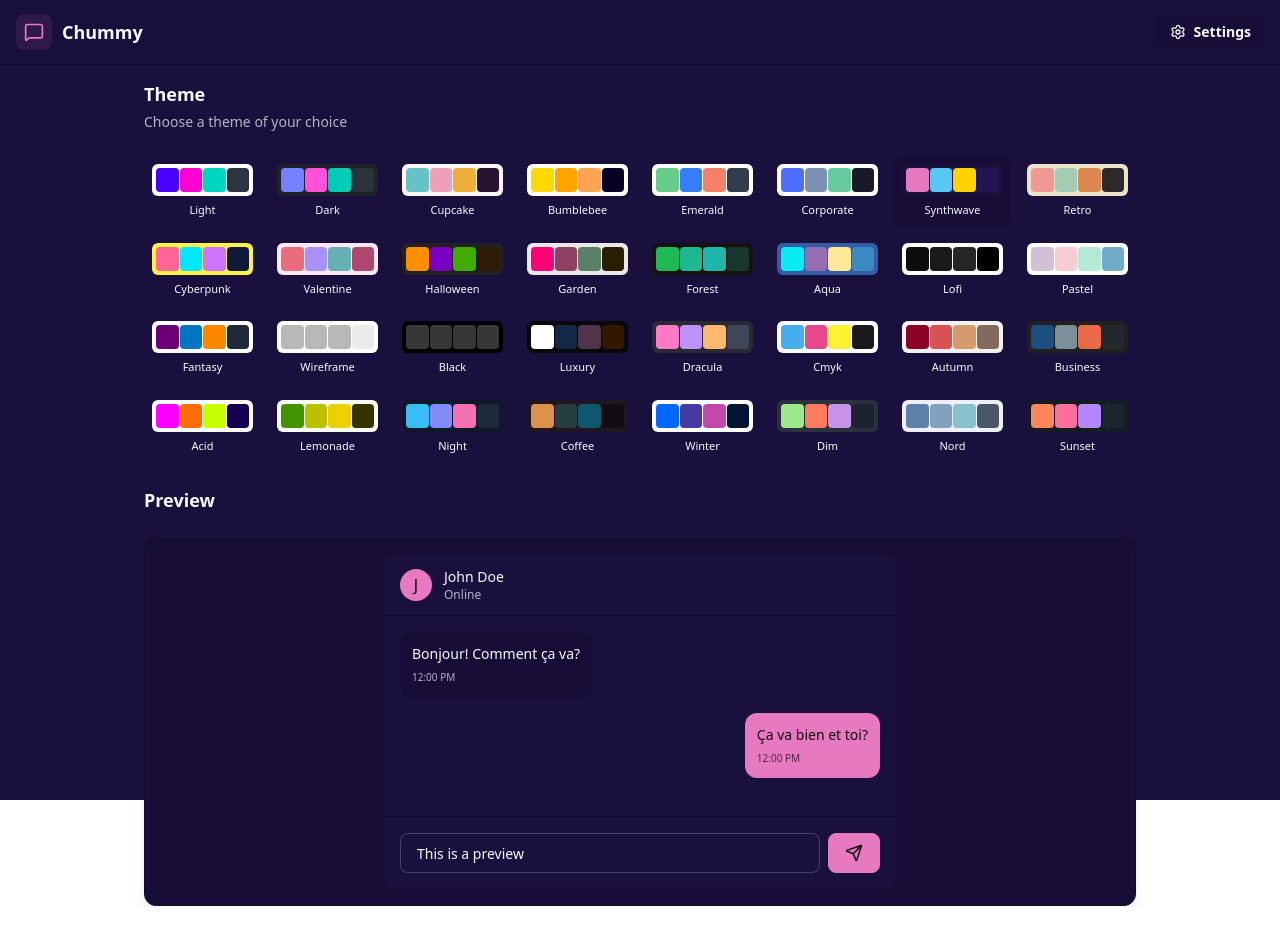
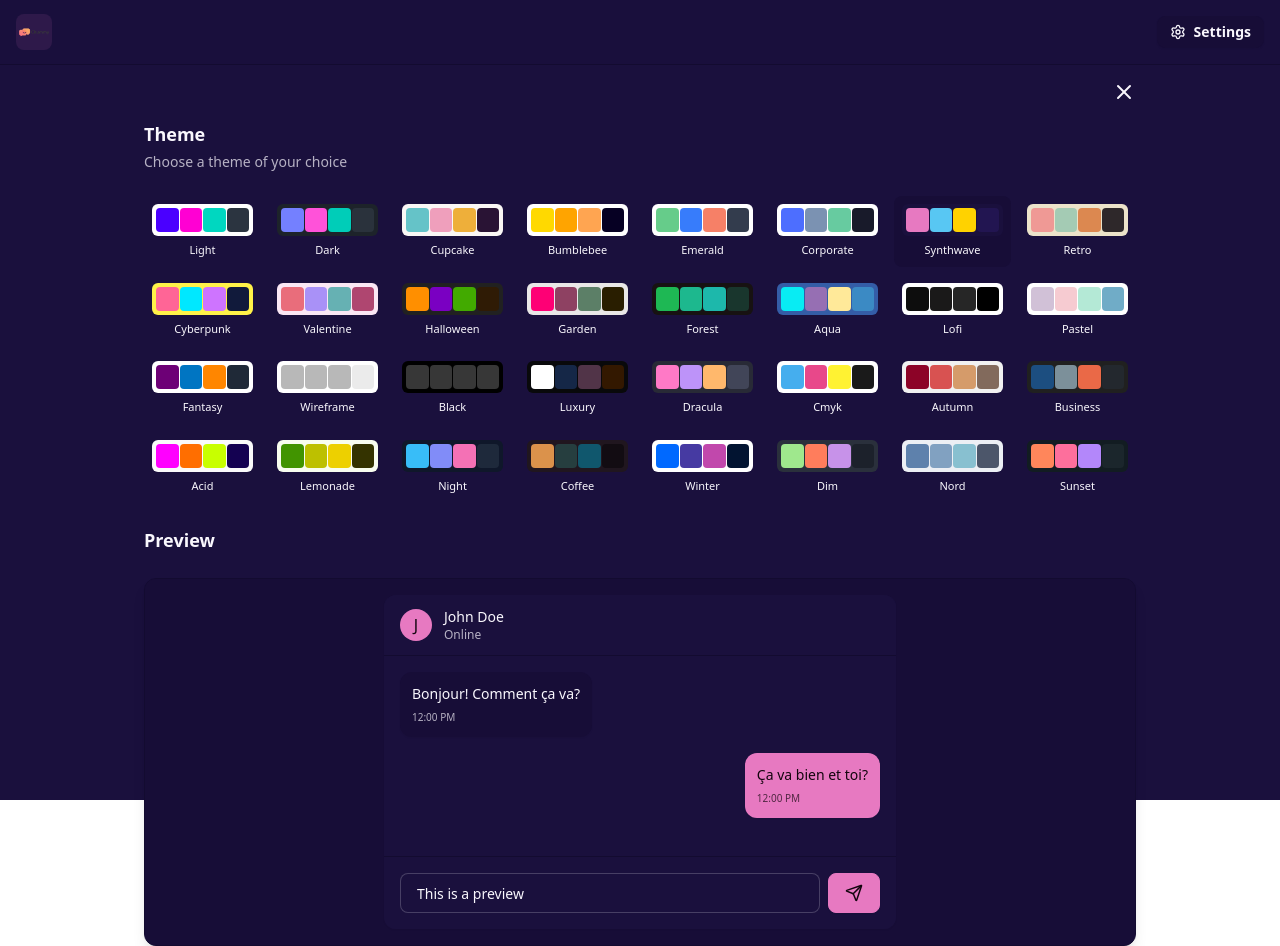
Before and after one commit to Harshitpant12/chummy-chat, a React (Vite) app in the folder frontend/: page /settings in a window 1280 px wide. Before the commit the page ends 906 px from the top, so only its background shows below. Built offline with nearby package versions, Linux system fonts and the light colour scheme; no server answers.

Commit message:
Add logo and useNavigate to profile and settings pages

```diff
--- a/frontend/src/components/Navbar.jsx
+++ b/frontend/src/components/Navbar.jsx
@@ -1,26 +1,29 @@
-import React from 'react'
-import { useAuthStore } from '../store/useAuthStore'
-import { Link } from 'react-router-dom'
-import { LogOut, MessageSquare, Settings, User } from 'lucide-react'
+import React from "react";
+import { useAuthStore } from "../store/useAuthStore";
+import { Link } from "react-router-dom";
+import { LogOut, MessageSquare, Settings, User } from "lucide-react";
 
 const Navbar = () => {
-
-  const {logout, authUser} = useAuthStore()
+  const { logout, authUser } = useAuthStore();
   return (
-    <header className='bg-base-100 border-b border-base-300 fixed w-full top-0 z-40
-    backdrop-blur-lg bg-base-100/80'>
-      <div className='container mx-auto px-4 h-16'>
-        <div className='flex items-center justify-between h-full'>
+    <header
+      className="bg-base-100 border-b border-base-300 fixed w-full top-0 z-40
+    backdrop-blur-lg bg-base-100/80"
+    >
+      <div className="container mx-auto px-4 h-16">
+        <div className="flex items-center justify-between h-full">
           <div className="flex items-center gap-8">
-            <Link to="/" className="flex items-center gap-2.5 hover:opacity-80 transition-all">
+            <Link
+              to="/"
+              className="flex items-center gap-2.5 hover:opacity-80 transition-all"
+            >
               <div className="size-9 rounded-lg bg-primary/10 flex items-center justify-center">
-                <MessageSquare className="w-5 h-5 text-primary" />
+                <img src="/chummy_logo.png" />
               </div>
-              <h1 className="text-lg font-bold">Chummy</h1>
             </Link>
           </div>
 
-          <div className='flex items-center gap-2'>
+          <div className="flex items-center gap-2">
             <Link
               to={"/settings"}
               className={`
@@ -31,7 +34,6 @@ const Navbar = () => {
               <Settings className="w-4 h-4" />
               <span className="hidden sm:inline">Settings</span>
             </Link>
-
             {authUser && (
               <>
                 <Link to={"/profile"} className={`btn btn-sm gap-2`}>
@@ -44,12 +46,13 @@ const Navbar = () => {
                   <span className="hidden sm:inline">Logout</span>
                 </button>
               </>
-            )} {/*// only show these if user is authenticated */}
+            )}{" "}
+            {/*// only show these if user is authenticated */}
           </div>
         </div>
       </div>
     </header>
-  )
-}
+  );
+};
 
-export default Navbar
+export default Navbar;
--- a/frontend/src/pages/LoginPage.jsx
+++ b/frontend/src/pages/LoginPage.jsx
@@ -28,7 +28,7 @@ const LoginPage = () => {
                 className="w-12 h-12 rounded-xl bg-primary/10 flex items-center justify-center group-hover:bg-primary/20
               transition-colors"
               >
-                <MessageSquare className="w-6 h-6 text-primary" />
+                <img src="/chummy.png" className="w-7 h-7 text-primary" />
               </div>
               <h1 className="text-2xl font-bold mt-2">Welcome Back</h1>
               <p className="text-base-content/60">Sign in to your account</p>
--- a/frontend/src/pages/ProfilePage.jsx
+++ b/frontend/src/pages/ProfilePage.jsx
@@ -1,10 +1,12 @@
 import React, { useState } from 'react'
 import { useAuthStore } from '../store/useAuthStore'
-import { Camera, Mail, User } from 'lucide-react'
+import { Camera, Mail, User, ArrowLeft } from 'lucide-react'
+import { useNavigate } from 'react-router-dom'
 
 const ProfilePage = () => {
   const {authUser, isUpdatingProfile, updateProfile} = useAuthStore()
   const [selectedImg, setSelectedImg] = useState(null)
+  const navigate = useNavigate() // for navigation
 
   const handleImageUpload = async (e) => {
     const file = e.target.files[0];
@@ -19,16 +21,20 @@ const ProfilePage = () => {
       await updateProfile({profilePic: base64Image})
     }
   }
+
   return (
     <div className='h-screen pt-20'>
       <div className='max-w-2xl mx-auto p-4 py-8'>
         <div className='bg-base-300 rounded-xl p-6 space-y-8'>
-          <div className="text-center">
+          <div className="flex items-center gap-2">
+            <ArrowLeft
+              className="w-6 h-6 cursor-pointer hover:text-blue-500 transition-colors"
+              onClick={() => navigate("/")}
+            />
             <h1 className='text-2xl font-semibold'>Profile</h1>
-            <p className='mt-2'>Your information</p>
           </div>
+          <p className='mt-2 ml-8'>Your information</p>
 
-          {/* upload your profile pic */}
           <div className="flex flex-col items-center gap-4">
             <div className="relative">
               <img
--- a/frontend/src/pages/SettingsPage.jsx
+++ b/frontend/src/pages/SettingsPage.jsx
@@ -1,50 +1,63 @@
-import React from 'react'
-import { useThemeStore } from '../store/useThemeStore'
-import {THEMES} from "../constants"
-import { Send } from 'lucide-react'
+import React from "react";
+import { useThemeStore } from "../store/useThemeStore";
+import { THEMES } from "../constants";
+import { Send, X } from "lucide-react";
+import { useNavigate } from "react-router-dom";
 
 const PREVIEW_MESSAGES = [
-  {id: 1, content:"Bonjour! Comment ça va?", isSent: false},
-  {id: 2, content:"Ça va bien et toi?", isSent: true},
-]
+  { id: 1, content: "Bonjour! Comment ça va?", isSent: false },
+  { id: 2, content: "Ça va bien et toi?", isSent: true },
+];
 
 const SettingsPage = () => {
-  const {theme, setTheme} = useThemeStore()
+  const { theme, setTheme } = useThemeStore();
+  const navigate = useNavigate(); // used for navigation
+
   return (
-    <div className='h-screen container mx-auto px-4 pt-20 max-w-5xl'>
-      <div className='space-y-6'>
-        <div className='flex flex-col gap-1'>
-          <h2 className='text-lg font-semibold'>Theme</h2>
-          <p className='text-sm text-base-content/70'>Choose a theme of your choice</p>
+    <div className="h-screen container mx-auto px-4 pt-20 max-w-5xl">
+      <div className="flex justify-end mb-4">
+        <X
+          className="w-6 h-6 cursor-pointer hover:text-red-500 transition-colors"
+          onClick={() => navigate("/")}
+        />
+      </div>
+
+      <div className="space-y-6">
+        <div className="flex flex-col gap-1">
+          <h2 className="text-lg font-semibold">Theme</h2>
+          <p className="text-sm text-base-content/70">
+            Choose a theme of your choice
+          </p>
         </div>
 
-        <div className='grid grid-cols-4 sm:grid-cols-6 md:grid-cols-8 gap-2'>
+        <div className="grid grid-cols-4 sm:grid-cols-6 md:grid-cols-8 gap-2">
           {THEMES.map((t) => (
             <button
-            key={t}
-            className={`
+              key={t}
+              className={`
               group flex flex-col items-center gap-1.5 p-2 rounded-lg transition-colors
               ${theme === t ? "bg-base-200" : "hover:bg-base-200/50"}
               `}
-            onClick={() => setTheme(t)}
+              onClick={() => setTheme(t)}
             >
-              <div className='relative h-8 w-full rounded-md overflow-hidden' data-theme={t}>
-                <div className='absolute inset-0 grid grid-cols-4 gap-px p-1'>
-                  <div className='rounded bg-primary'></div>
-                  <div className='rounded bg-secondary'></div>
-                  <div className='rounded bg-accent'></div>
-                  <div className='rounded bg-neutral'></div>
+              <div
+                className="relative h-8 w-full rounded-md overflow-hidden"
+                data-theme={t}
+              >
+                <div className="absolute inset-0 grid grid-cols-4 gap-px p-1">
+                  <div className="rounded bg-primary"></div>
+                  <div className="rounded bg-secondary"></div>
+                  <div className="rounded bg-accent"></div>
+                  <div className="rounded bg-neutral"></div>
                 </div>
               </div>
-              <span className='text-[11px] font-medium truncate w-full text-center'>
+              <span className="text-[11px] font-medium truncate w-full text-center">
                 {t.charAt(0).toUpperCase() + t.slice(1)}
               </span>
-
             </button>
-          ))
-          }
+          ))}
         </div>
-                {/* Preview Section */}
+        {/* Preview Section */}
         <h3 className="text-lg font-semibold mb-3">Preview</h3>
         <div className="rounded-xl border border-base-300 overflow-hidden bg-base-100 shadow-lg">
           <div className="p-4 bg-base-200">
--- a/frontend/src/pages/SignUpPage.jsx
+++ b/frontend/src/pages/SignUpPage.jsx
@@ -41,7 +41,7 @@ const SignUpPage = () => {
                     <div className="text-center mb-8">
                         <div className="flex flex-col items-center gap-2 group">
                             <div className="size-12 rounded-xl bg-primary/10 flex items-center justify-center group-hover:bg-primary/20 transition-colors">
-                                <MessageSquare className='size-6 text-primary' />
+                                <img src="/chummy.png" className="w-7 h-7 text-primary" />
                             </div>
                             <h1 className='text-2xl font-bold mt-2'>Create Account</h1>
                             <p className='text-base-content/60'>Get Started with your free account</p>
```
Also changed, not shown: 1 other file (tests, documents, lock files or other folders).
